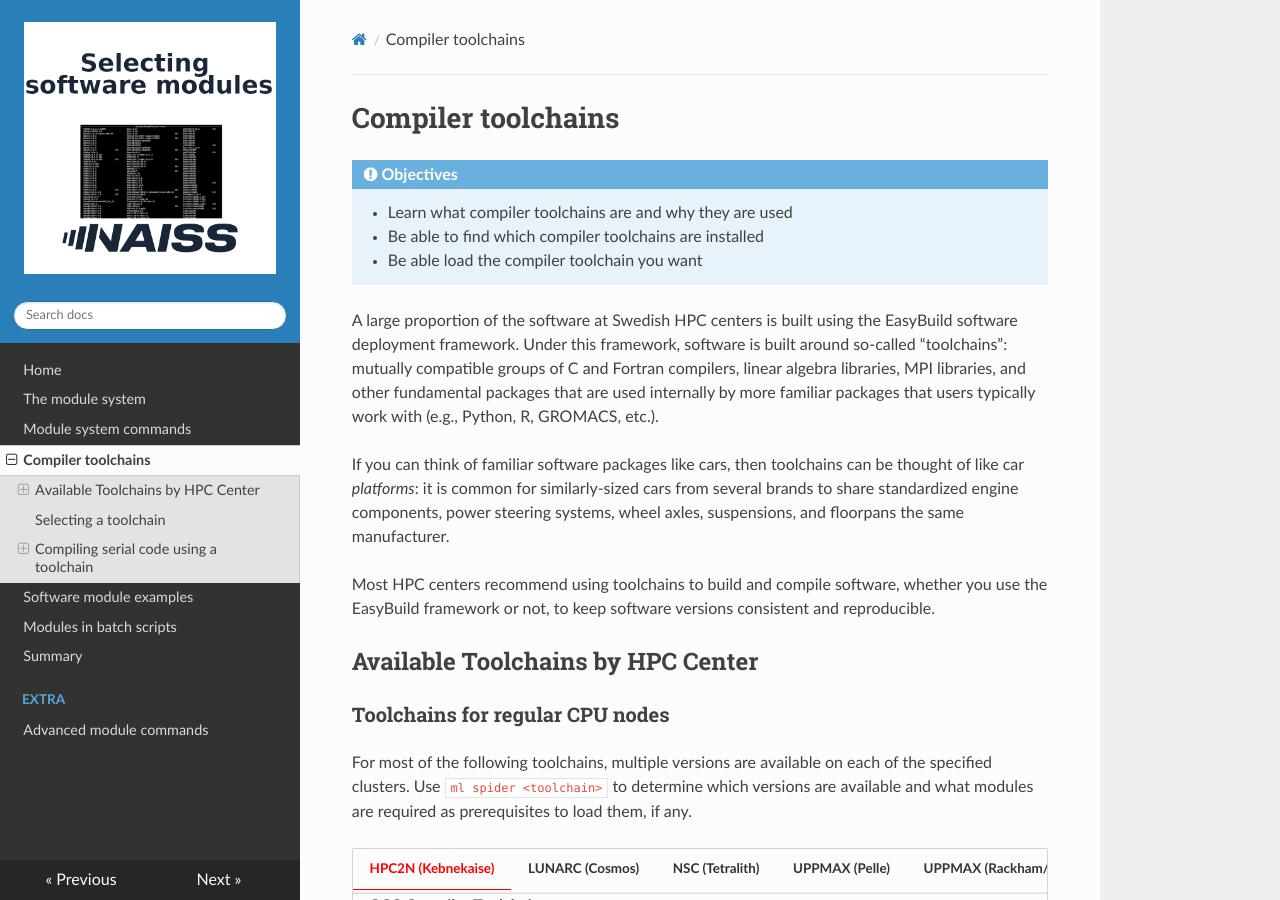
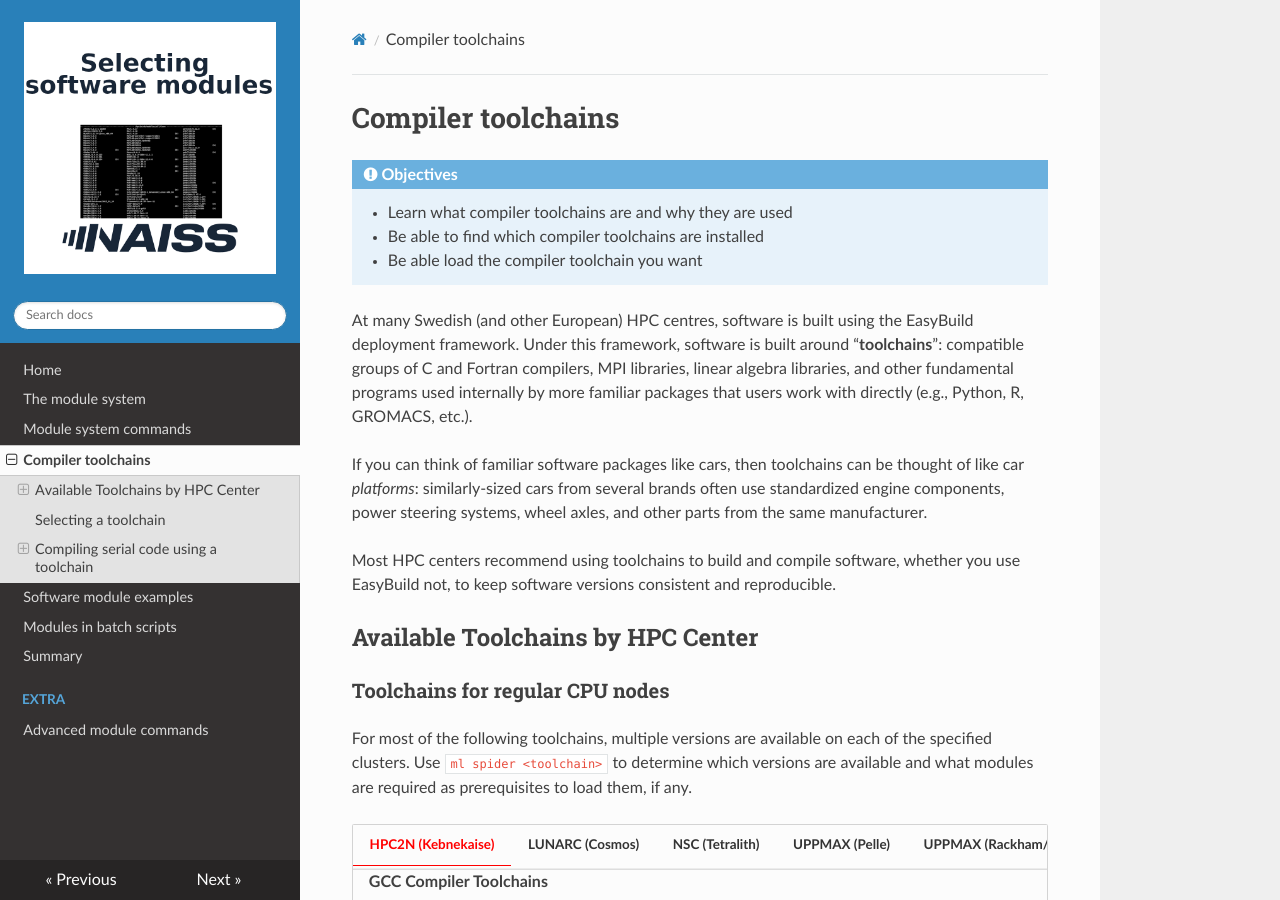
Before and after one commit to hpc2n/selecting-modules, an MkDocs documentation site: the page built from docs/toolchains.md, in a window 1280 px wide and 900 px high. Built offline with MkDocs 1.6.1, drawn with Linux system fonts in a browser that asks for light colours; nearby versions of some CDN libraries.

Commit message:
Update toolchains.md
last-minute tidying up

```diff
--- a/docs/toolchains.md
+++ b/docs/toolchains.md
@@ -6,21 +6,19 @@
     - Be able to find which compiler toolchains are installed
     - Be able load the compiler toolchain you want
 
-A large proportion of the software at Swedish HPC centers is built using the
-EasyBuild software deployment framework. Under this framework, software is built
-around so-called "toolchains": mutually compatible groups of C and Fortran compilers,
-linear algebra libraries, MPI libraries, and other fundamental packages that are
-used internally by more familiar packages that users typically work with (e.g.,
-Python, R, GROMACS, etc.).
+At many Swedish (and other European) HPC centres, software is built using the
+EasyBuild deployment framework. Under this framework, software is built around
+"**toolchains**": compatible groups of C and Fortran compilers, MPI libraries,
+linear algebra libraries, and other fundamental programs used internally by more
+familiar packages that users work with directly (e.g., Python, R, GROMACS, etc.).
 
 If you can think of familiar software packages like cars, then toolchains can be
-thought of like car *platforms*: it is common for similarly-sized cars from several
-brands to share standardized engine components, power steering systems, wheel axles,
-suspensions, and floorpans the same manufacturer.
+thought of like car *platforms*: similarly-sized cars from several brands often
+use standardized engine components, power steering systems, wheel axles, and other
+parts from the same manufacturer.
 
 Most HPC centers recommend using toolchains to build and compile software, whether
-you use the EasyBuild framework or not, to keep software versions consistent and
-reproducible.
+you use EasyBuild not, to keep software versions consistent and reproducible.
 
 ## Available Toolchains by HPC Center
 
@@ -66,8 +64,9 @@
 === "NSC (Tetralith)"
 
     Note that unlike most clusters, on Tetralith, users must load a module of the form
-    `buildtool-easybuild/X.X.X-hpcXXXXXXXXX` before loading any of the toolchains below.
-    (putting this up here temporarily to see if compilation is affected)
+    `buildtool-easybuild/<version>` before loading any of the toolchains below.
+    After loading that prerequisite, users should check the available toolchains with
+    `ml avail <toolchain>` instead of `ml spider <toolchain>`.
 
     **GCC Compiler Toolchains**
 
@@ -96,13 +95,13 @@
 
 === "UPPMAX (Rackham/Bianca)"
 
-    Toolchains less visible than on other clusters. Most software are built manually without EasyBuild. Instead, you load compilers, MPI libraries, math libraries, and other modules individually. *The Easybuild toolchains below are provided to demonstrate common combinations of packages.*
+    Toolchains are less visible than on other clusters. Most software was built manually without EasyBuild. Expect to load compilers, MPI libraries, math libraries, and other modules individually, taking common EasyBuild toolchains as inspiration.
 
        * Need only a compiler? Search for available GCC or intel modules.
        * Need math libraries, like OpenBLAS? Search for that and GCC or intel will be a dependency.
        * Need MPI? See UPPMAX documentation about [combinations of compilers and MPI libraries](https://docs.uppmax.uu.se/software/parallel_comb/)
 
-    The **Easybuild toolchains** below may be found for *some* tools in their names and dependencies:
+    The **EasyBuild toolchains** below may be found for *some* tools in their names and dependencies, but are mainly intended to show which libraries go together. Use `ml avail <toolchain>` instead of `ml spider <toolchain>` to see if they are available:
 
     **GCC Compiler Toolchains**
 
```
